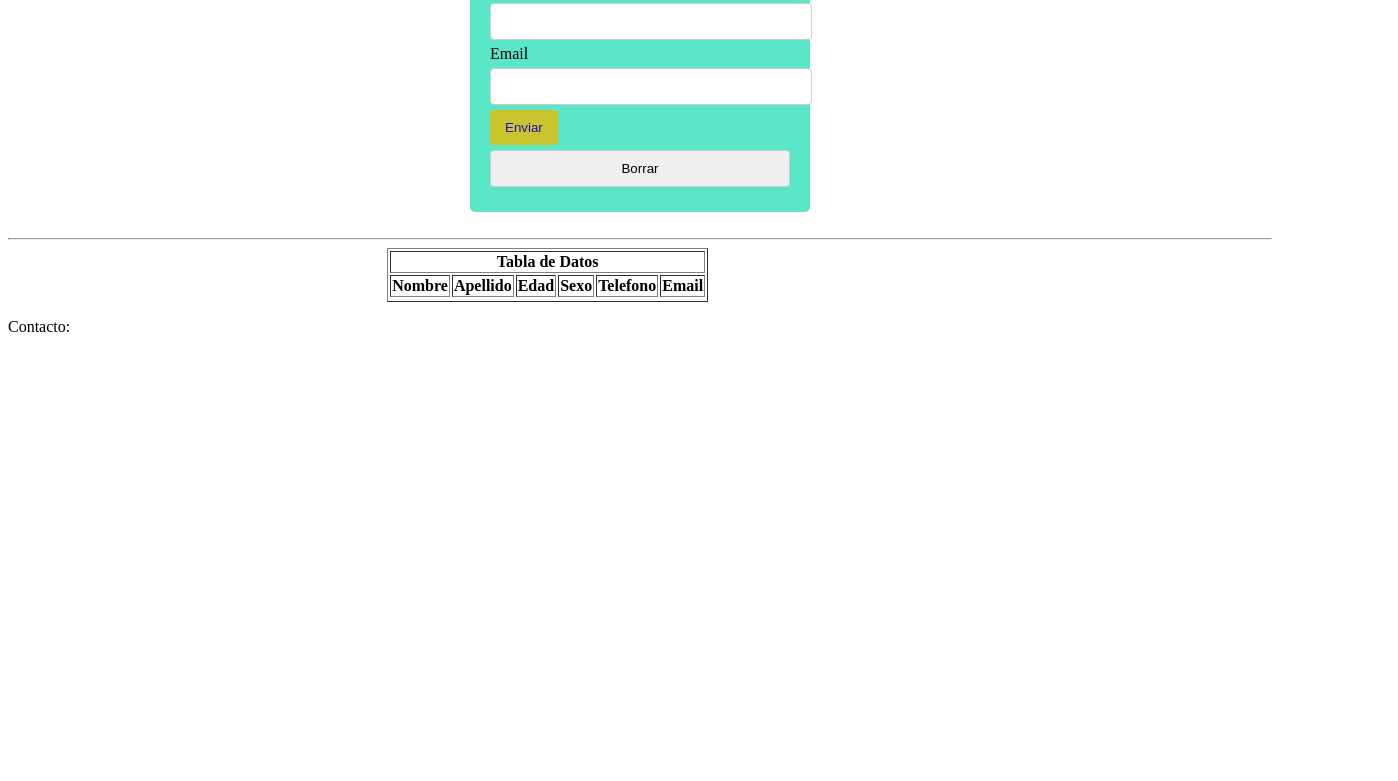
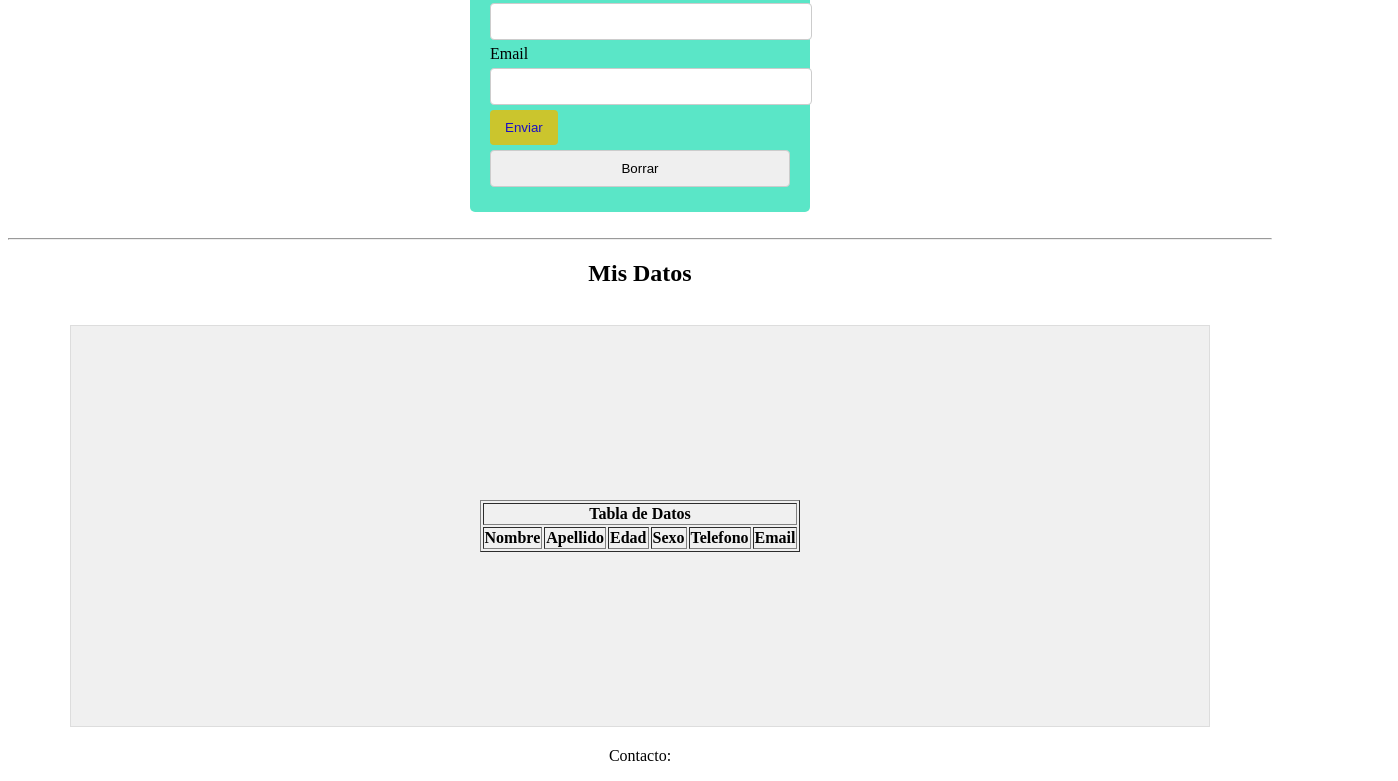
Before and after one commit to profeVillordo/Prog-5A-2025, a plain HTML site: page usosLibrerias.html in a window 1280 px wide. Shown: the part 427-1208 px from the top of the page, 1398 px wide, since content can reach past the window. Before the commit the page ends 800 px from the top, so only its background shows below. Drawn offline with nearby package versions, Linux system fonts and the light colour scheme.

Commit message:
Se actualiza el codigo, en el script y se cambia el id de tabla por container, ademas agrega una ventana para mostrar y desplazarce dentro del mismo a medida que se agregan datos

```diff
--- a/usosLibrerias.html
+++ b/usosLibrerias.html
@@ -32,11 +32,33 @@
             border-radius: 4px;
             cursor: pointer;
         }
-        .tabla {
+
+        .contenedor {
+            display: flex;
+            justify-content: center;
+            align-items: center;
+            height: 50vh;
+            background-color: #f0f0f0;
+            width: 90%;
+    margin: 0 auto; /* Centra el contenedor */
+    max-height: 400px; /* Altura máxima */
+    overflow-y: auto; /* Scroll vertical cuando sea necesario */
+    border: 1px solid #ddd;
+        }
+         .table tr td {
+            padding: 10px;
+            border: 1px solid #ccc;
+            border-collapse: collapse;
+        }
+        .error-message {
+            color: red;
+            font-size: 0.9em;
+        }
+        footer {
             text-align: center;
-            margin-left: 30%;
-            width: 80%;
+            margin-top: 20px;
         }
+
     </style>
 </head>
 <body>
@@ -59,11 +81,13 @@
 
         </form>
         <br><hr>
-        <div class="tabla">
-        <table border="1">
+         <h2>Mis Datos</h2><br>
+        <div class="contenedor">
+
+        <table id="misDatos" border="1">
             <tr>
                 <th colspan="6">Tabla de Datos</th>
-            <tr>
+            <tr  >
                 <th>Nombre</th>
                 <th>Apellido</th>
                 <th>Edad</th>
@@ -71,7 +95,6 @@
                 <th>Telefono</th>
                 <th>Email</th>
             </tr>
-            <tr id="misDatos"></tr>
 
 
         </table>
@@ -137,8 +160,8 @@
     if (!isValid) {
         return; // Detener la ejecución si hay errores
     }
-    $("#misDatos").append("<td>" + $("#nombre").val() + "</td><td>" + $("#apellido").val() + "</td><td>" + $("#edad").val() + "</td><td>" + $("#sexo").val() + "</td><td>" + $("#telefono").val() + "</td><td>" + $("#email").val() + "</td>");
-    $("#myForm").trigger("reset");
+    $("#misDatos").append("<tr><td>" + $("#nombre").val() + "</td><td>" + $("#apellido").val() + "</td><td>" + $("#edad").val() + "</td><td>" + $("#sexo").val() + "</td><td>" + $("#telefono").val() + "</td><td>" + $("#email").val() + "</td></tr>");
+    //$("#myForm").trigger("reset");
 
 
 
```
